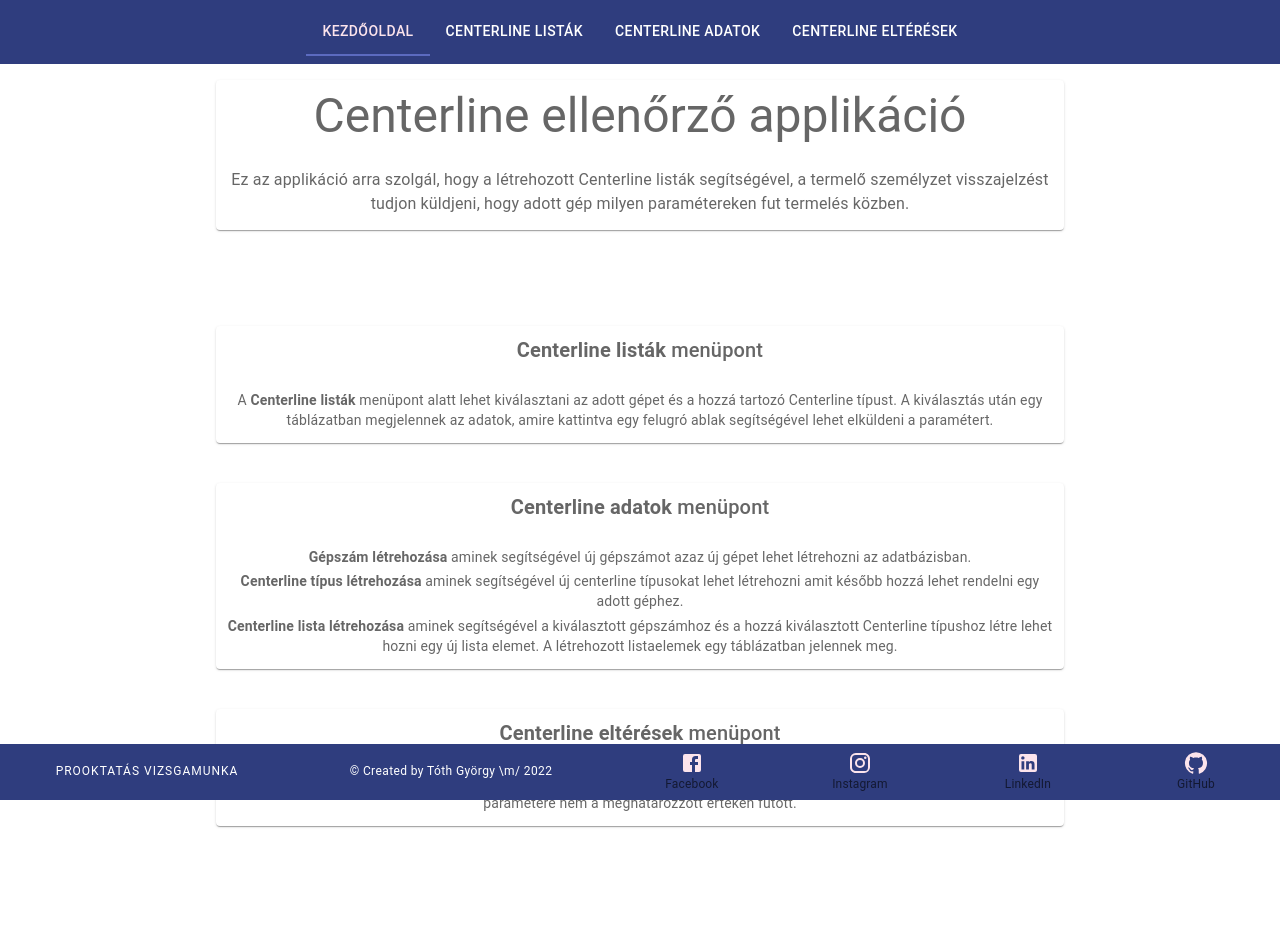
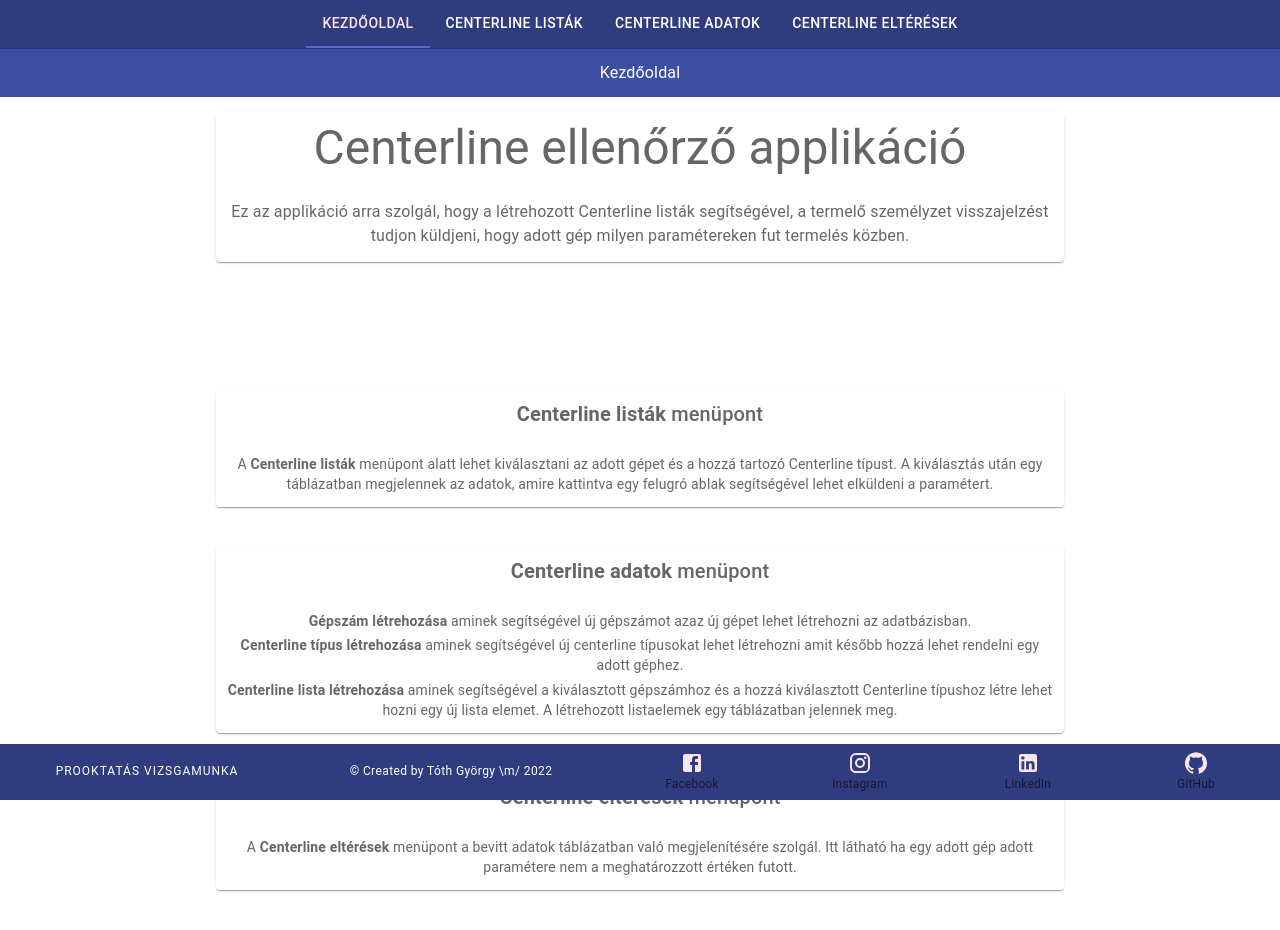
Before and after one commit to pannoncode/prooktatas_react_vizsgamunka, a React (Create React App) app: page / in a window 1280 px wide. Shown: the top 930 px of the page. Built offline with nearby package versions, Linux system fonts and the light colour scheme.

Commit message:
add header title & fix errors

```diff
--- a/src/Components/Modal/Modal.jsx
+++ b/src/Components/Modal/Modal.jsx
@@ -17,6 +17,8 @@ const style = {
   boxShadow: 24,
   p: 4,
   textAlign: "center",
+  maxHeight: "90vh",
+  overflowY: "auto",
 };
 
 const BasicModal = (props) => {
--- a/src/Components/UI/Header/Header.jsx
+++ b/src/Components/UI/Header/Header.jsx
@@ -3,10 +3,12 @@ import AppBar from "@mui/material/AppBar";
 import Toolbar from "@mui/material/Toolbar";
 import useScrollTrigger from "@mui/material/useScrollTrigger";
 import { Box } from "@mui/system";
-import { Tabs, Tab } from "@mui/material";
+import { Tabs, Tab, Divider } from "@mui/material";
 import { Link } from "react-router-dom";
 import Menu from "@mui/material/Menu";
 import MenuItem from "@mui/material/MenuItem";
+
+import { useSelector } from "react-redux";
 
 const ElevationScroll = (props) => {
   const { children } = props;
@@ -40,6 +42,8 @@ const Header = () => {
   const [value, setValue] = useState(0);
   const [anchorEl, setAnchorEl] = useState(null);
   const open = Boolean(anchorEl);
+
+  const headerTitle = useSelector((state) => state.headerTitle.title);
 
   const handleChange = (event, value) => {
     setValue(value);
@@ -81,7 +85,7 @@ const Header = () => {
     <Fragment>
       <ElevationScroll>
         <AppBar position="fixed" sx={sxStyles.header}>
-          <Toolbar disableGutters>
+          <Toolbar variant="dense" disableGutters>
             <Tabs
               sx={sxStyles.tabs}
               value={value}
@@ -158,6 +162,13 @@ const Header = () => {
               </MenuItem>
             </Menu>
           </Toolbar>
+          <Divider />
+          <Toolbar
+            variant="dense"
+            sx={{ backgroundColor: "#3D4FA3", width: "100%", height: "1.5rem" }}
+          >
+            <Box sx={{ mx: "auto" }}>{headerTitle}</Box>
+          </Toolbar>
         </AppBar>
       </ElevationScroll>
       <Box component="div" sx={sxStyles.divBox} />
--- a/src/pages/CenterlineDifferent.jsx
+++ b/src/pages/CenterlineDifferent.jsx
@@ -15,8 +15,10 @@ import Table from "../Components/Table/Table";
 
 import { useSelector } from "react-redux";
 import { useDispatch } from "react-redux";
+
 import { fetchCenterlineDifferent } from "../store/centerlineDifferent-actions";
 import centerlineListSlice from "../store/centerlineList-slice";
+import titleSlice from "../store/title-slice";
 
 const columns = [
   {
@@ -101,7 +103,7 @@ const style = {
   },
   tableBox: {
     mb: "20rem",
-    mt: "5rem",
+    mt: "7rem",
     "& .clOut": {
       backgroundColor: "red",
       color: "white",
@@ -121,6 +123,7 @@ const CenterlineDifferent = () => {
 
   useEffect(() => {
     dispatch(fetchCenterlineDifferent());
+    dispatch(titleSlice.actions.setTitle("Centerline eltérések"));
 
     return () => {
       dispatch(centerlineListSlice.actions.clearCenterlineDifferent());
--- a/src/pages/CenterlineList.jsx
+++ b/src/pages/CenterlineList.jsx
@@ -33,12 +33,14 @@ import { useDispatch } from "react-redux";
 
 import { fetchCenterlineList } from "../store/centerlineList-actions";
 import centerlineListSlice from "../store/centerlineList-slice";
+import titleSlice from "../store/title-slice";
 
 import Selections from "../hooks/selections";
 
 const style = {
   formControlBox: {
     width: "100%",
+    mt: "7rem",
   },
   formControl: {
     m: "1rem",
@@ -69,6 +71,7 @@ const CenterlineList = () => {
 
   useEffect(() => {
     dispatch(fetchCenterlineList());
+    dispatch(titleSlice.actions.setTitle("Centerline listák"));
 
     return () => {
       dispatch(centerlineListSlice.actions.clearCenterlineDatas());
--- a/src/pages/CreateCenterlineLists.jsx
+++ b/src/pages/CreateCenterlineLists.jsx
@@ -23,6 +23,7 @@ import machineNumberSlice from "../store/machineNumbers-slice";
 import centerlineTypes from "../store/centerlineTypes-slice";
 import centerlineListSlice from "../store/centerlineList-slice";
 import errorFeedbackSlice from "../store/errorFeedback-slice";
+import titleSlice from "../store/title-slice";
 
 import { useSelector } from "react-redux";
 import { useDispatch } from "react-redux";
@@ -77,6 +78,7 @@ const CreateCenterlineLists = () => {
     dispatch(fetchCenterlineList());
     dispatch(getAllMachineNumbersFromDb());
     dispatch(getAllCenterlineTypes());
+    dispatch(titleSlice.actions.setTitle("Centerline lista létrehozása"));
 
     return () => {
       dispatch(machineNumberSlice.actions.clearMachineNumbers());
@@ -174,7 +176,11 @@ const CreateCenterlineLists = () => {
 
   return (
     <Fragment>
-      <Button variant="contained" sx={{ m: "1rem" }} onClick={modalOpenHandler}>
+      <Button
+        variant="contained"
+        sx={{ m: "1rem", mt: "3rem" }}
+        onClick={modalOpenHandler}
+      >
         Lista létrehozása
       </Button>
       {succes && (
--- a/src/pages/CreateCenterlineType.jsx
+++ b/src/pages/CreateCenterlineType.jsx
@@ -22,6 +22,7 @@ import DeleteIcon from "@mui/icons-material/Delete";
 
 import { getAllCenterlineTypes } from "../store/centerlineTypes-actions";
 import centerlineTypes from "../store/centerlineTypes-slice";
+import titleSlice from "../store/title-slice";
 
 import { useSelector } from "react-redux";
 import { useDispatch } from "react-redux";
@@ -31,7 +32,7 @@ import checkLoading from "../store/checkloading-slice";
 
 const style = {
   box: {
-    "& > :not(style)": { mt: "5rem", ml: "1rem", width: "49ch" },
+    "& > :not(style)": { mt: "7rem", ml: "1rem", width: "49ch" },
   },
   boxTypo: {
     mb: "1rem",
@@ -99,6 +100,7 @@ const CreateCenterlineType = () => {
 
   useEffect(() => {
     dispatch(getAllCenterlineTypes());
+    dispatch(titleSlice.actions.setTitle("Centerline típus létrehozása"));
 
     return () => {
       dispatch(centerlineTypes.actions.clearClTypes());
--- a/src/pages/CreateMachineNumber.jsx
+++ b/src/pages/CreateMachineNumber.jsx
@@ -23,6 +23,7 @@ import DeleteIcon from "@mui/icons-material/Delete";
 
 import { getAllMachineNumbersFromDb } from "../store/machineNumbers-actions";
 import machineNumberSlice from "../store/machineNumbers-slice";
+import titleSlice from "../store/title-slice";
 
 import { useSelector } from "react-redux";
 import { useDispatch } from "react-redux";
@@ -32,7 +33,7 @@ import checkLoading from "../store/checkloading-slice";
 
 const style = {
   box: {
-    "& > :not(style)": { mt: "5rem", ml: "1rem", width: "49ch" },
+    "& > :not(style)": { mt: "7rem", ml: "1rem", width: "49ch" },
   },
   boxTypo: {
     mb: "1rem",
@@ -103,6 +104,7 @@ const CreateMachineNumber = () => {
 
   useEffect(() => {
     dispatch(getAllMachineNumbersFromDb());
+    dispatch(titleSlice.actions.setTitle("Gépszám létrehozása"));
 
     return () => {
       dispatch(machineNumberSlice.actions.clearMachineNumbers());
--- a/src/pages/HomePage.jsx
+++ b/src/pages/HomePage.jsx
@@ -1,9 +1,12 @@
-import React, { Fragment } from "react";
+import React, { Fragment, useEffect } from "react";
 import { styled } from "@mui/material/styles";
 import Box from "@mui/material/Box";
 import Paper from "@mui/material/Paper";
 import Grid from "@mui/material/Grid";
 import { Typography } from "@mui/material";
+
+import titleSlice from "../store/title-slice";
+import { useDispatch } from "react-redux";
 
 const Item = styled(Paper)(({ theme }) => ({
   backgroundColor: theme.palette.mode === "dark" ? "#1A2027" : "#fff",
@@ -16,7 +19,7 @@ const Item = styled(Paper)(({ theme }) => ({
 const style = {
   box: {
     flexGrow: 1,
-    mt: "5rem",
+    mt: "7rem",
   },
   typho: {
     mt: "1.5rem",
@@ -24,6 +27,12 @@ const style = {
 };
 
 const HomePage = () => {
+  const dispatch = useDispatch();
+
+  useEffect(() => {
+    dispatch(titleSlice.actions.setTitle("Kezdőoldal"));
+  }, [dispatch]);
+
   return (
     <Fragment>
       <Box sx={style.box}>
--- a/src/store/index.js
+++ b/src/store/index.js
@@ -4,6 +4,7 @@ import checkLoading from "./checkloading-slice";
 import machineNumberSlice from "./machineNumbers-slice";
 import centerlineTypes from "./centerlineTypes-slice";
 import errorFeedbackSlice from "./errorFeedback-slice";
+import titleSlice from "./title-slice";
 
 const store = configureStore({
   reducer: {
@@ -12,6 +13,7 @@ const store = configureStore({
     machineNumbers: machineNumberSlice.reducer,
     centerlineTypes: centerlineTypes.reducer,
     errorFeedback: errorFeedbackSlice.reducer,
+    headerTitle: titleSlice.reducer,
   },
 });
 
--- /dev/null
+++ b/src/store/title-slice.js
@@ -0,0 +1,16 @@
+import { createSlice } from "@reduxjs/toolkit";
+
+const titleSlice = createSlice({
+  name: "headerTitle",
+  initialState: {
+    title: "",
+  },
+  reducers: {
+    setTitle(state, action) {
+      state.title = action.payload;
+    },
+  },
+});
+
+export const titleActions = titleSlice.actions;
+export default titleSlice;
```
